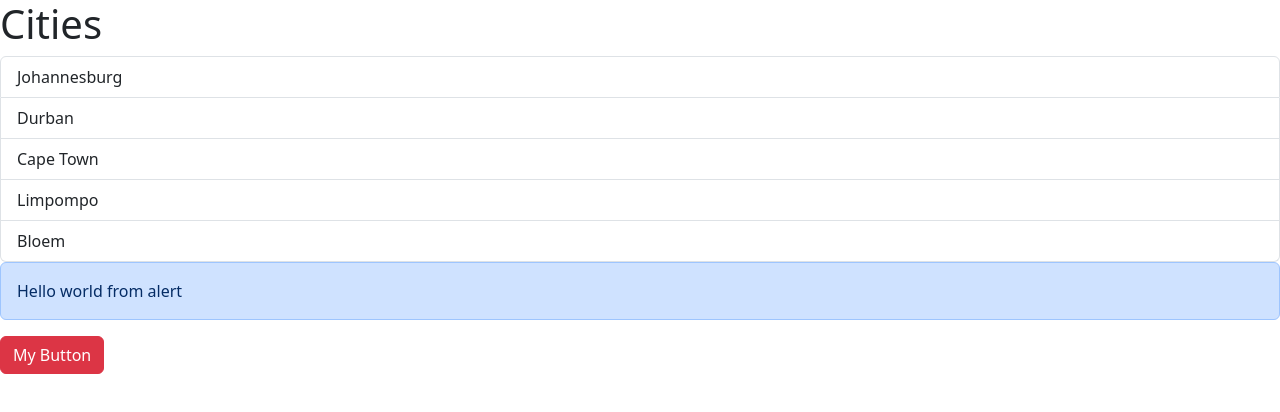
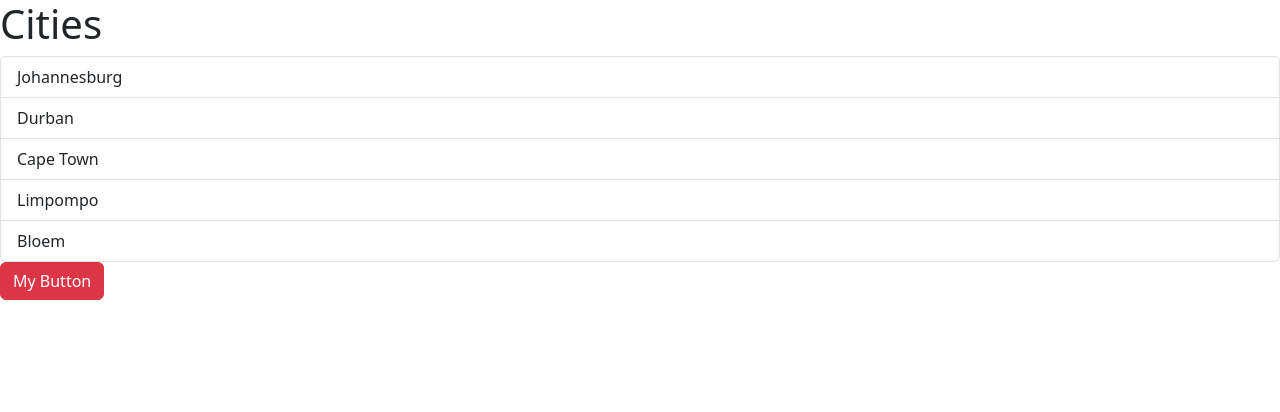
Before and after one commit to DemureSiwe/testing-vite, a React (Vite) app: page / in a window 1280 px wide. Shown: the top 412 px of the page. Built offline with nearby package versions, Linux system fonts and the light colour scheme; the HTML template or start-up script is replaced by a standard one.

Commit message:
show ing an alert

```diff
--- a/src/App.tsx
+++ b/src/App.tsx
@@ -2,10 +2,11 @@ import ListGroup from "./components/ListGroup";
 import Alert from "./components/Alert";
 import Button from "./components/Button";
 import "./App.css";
+import { useState } from "react";
 
 function App() {
   let items = ["Johannesburg", "Durban", "Cape Town", "Limpompo", "Bloem"];
-
+  const [alertVisible, setAlertVisisbility] = useState(false);
   const handleSelectItem = (item: string) => {
     console.log(item);
   };
@@ -20,13 +21,9 @@ function App() {
         />
       </div>
       <div>
-        <Alert>
-          Hello world <span>from alert</span>
-        </Alert>
-      </div>
+        {alertVisible && <Alert>Hello world</Alert>}
 
-      <div>
-        <Button onClick={() => console.log("Clicked")}>My Button</Button>
+        <Button onClick={() => setAlertVisisbility(true)}>My Button</Button>
       </div>
     </div>
   );
```
